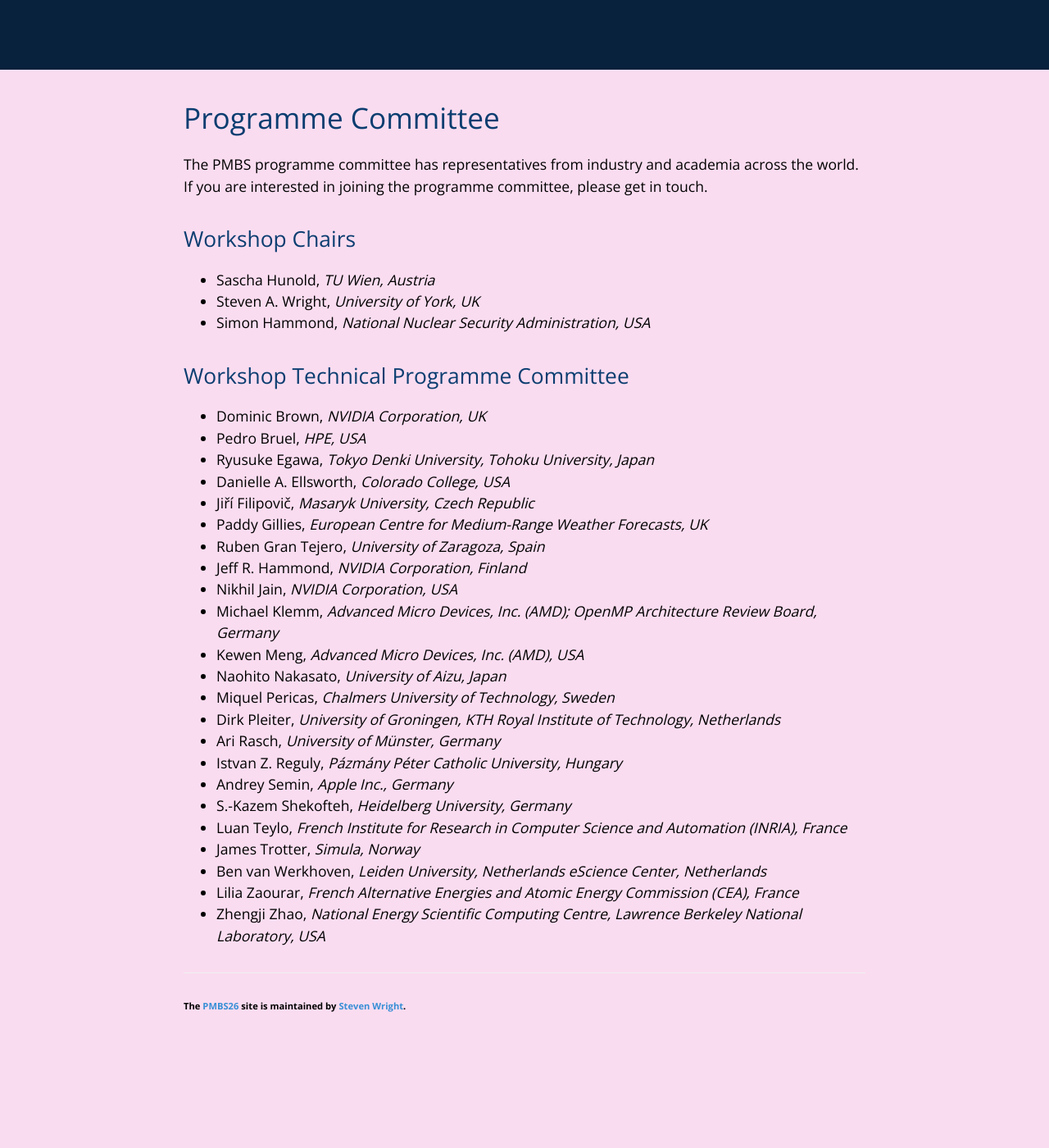
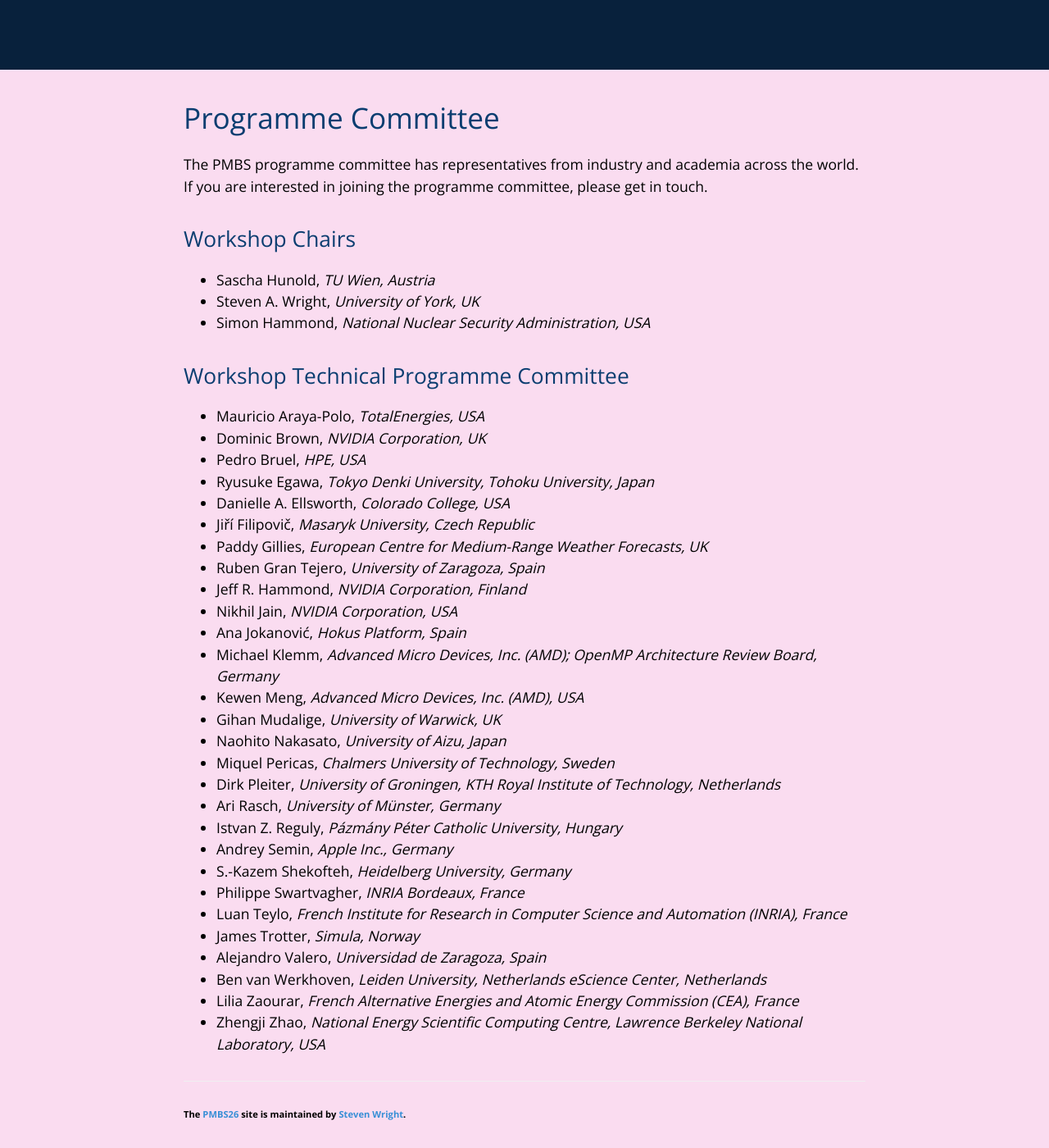
Before and after one commit to pmbs-workshop/pmbs-workshop.github.io, a Jekyll site: the page built from programmecommittee.markdown, in a window 1280 px wide and 1400 px high, scrolled down 526 px. Shown: the whole window at 82% size. Built offline with Jekyll 4.4.1, drawn with Linux system fonts in a browser that asks for light colours; before the commit the page ends 1794 px from its top, so only the background shows below that.

Commit message:
updated PC

```diff
--- a/programmecommittee.markdown
+++ b/programmecommittee.markdown
@@ -20,6 +20,7 @@
 Workshop Technical Programme Committee
 ------------------------------------
 
+* Mauricio Araya-Polo, _TotalEnergies, USA_
 * Dominic Brown, _NVIDIA Corporation, UK_
 * Pedro Bruel, _HPE, USA_
 * Ryusuke Egawa, _Tokyo Denki University, Tohoku University, Japan_
@@ -29,8 +30,10 @@
 * Ruben Gran Tejero, _University of Zaragoza, Spain_
 * Jeff R. Hammond, _NVIDIA Corporation, Finland_
 * Nikhil Jain, _NVIDIA Corporation, USA_
+* Ana Jokanović, _Hokus Platform, Spain_
 * Michael Klemm, _Advanced Micro Devices, Inc. (AMD); OpenMP Architecture Review Board, Germany_
 * Kewen Meng, _Advanced Micro Devices, Inc. (AMD), USA_
+* Gihan Mudalige, _University of Warwick, UK_
 * Naohito Nakasato, _University of Aizu, Japan_
 * Miquel Pericas, _Chalmers University of Technology, Sweden_
 * Dirk Pleiter, _University of Groningen, KTH Royal Institute of Technology, Netherlands_
@@ -38,8 +41,10 @@
 * Istvan Z. Reguly, _Pázmány Péter Catholic University, Hungary_
 * Andrey Semin, _Apple Inc., Germany_
 * S.-Kazem Shekofteh, _Heidelberg University, Germany_
+* Philippe Swartvagher, _INRIA Bordeaux, France_
 * Luan Teylo, _French Institute for Research in Computer Science and Automation (INRIA), France_
 * James Trotter, _Simula, Norway_
+* Alejandro Valero, _Universidad de Zaragoza, Spain_
 * Ben van Werkhoven, _Leiden University, Netherlands eScience Center, Netherlands_
 * Lilia Zaourar, _French Alternative Energies and Atomic Energy Commission (CEA), France_
 * Zhengji Zhao, _National Energy Scientific Computing Centre, Lawrence Berkeley National Laboratory, USA_
```
